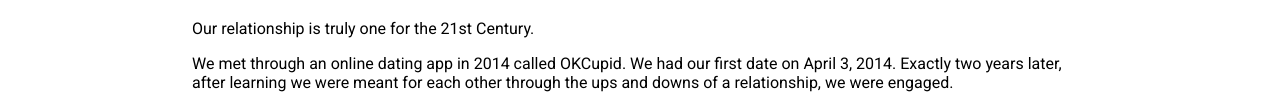
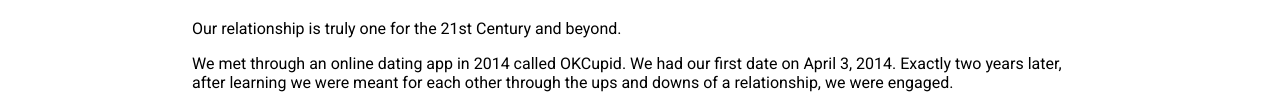
Before and after one commit to gyanshanker/final-project-wedding, a plain HTML site: page index.html in a window 1280 px wide. Shown: the part 845-952 px from the top of the page. Drawn offline with Linux system fonts and the light colour scheme.

Commit message:
7th push

```diff
--- a/index.html
+++ b/index.html
@@ -39,7 +39,7 @@
         <div class="cat-container">
             <h1 class="text-center"> Our Story</h1>
             <p>
-                Our relationship is truly one for the 21st Century.
+                Our relationship is truly one for the 21st Century and beyond.
             </p>
             <p>
                 We met through an online dating app in 2014 called OKCupid. We had our first date on April 3, 2014. Exactly two years later, after learning we were meant for each other through the ups and downs of a relationship, we were engaged.
```
